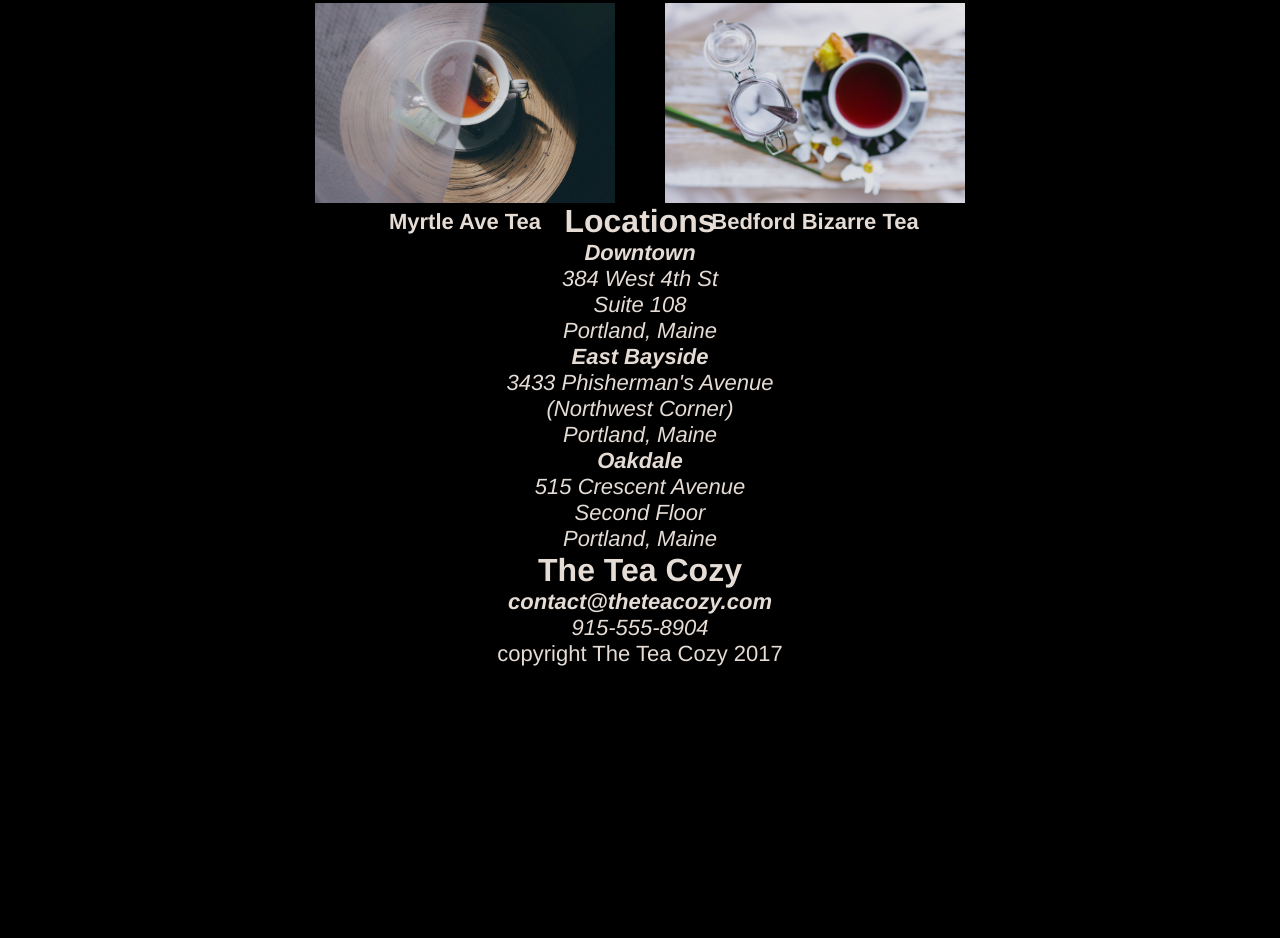
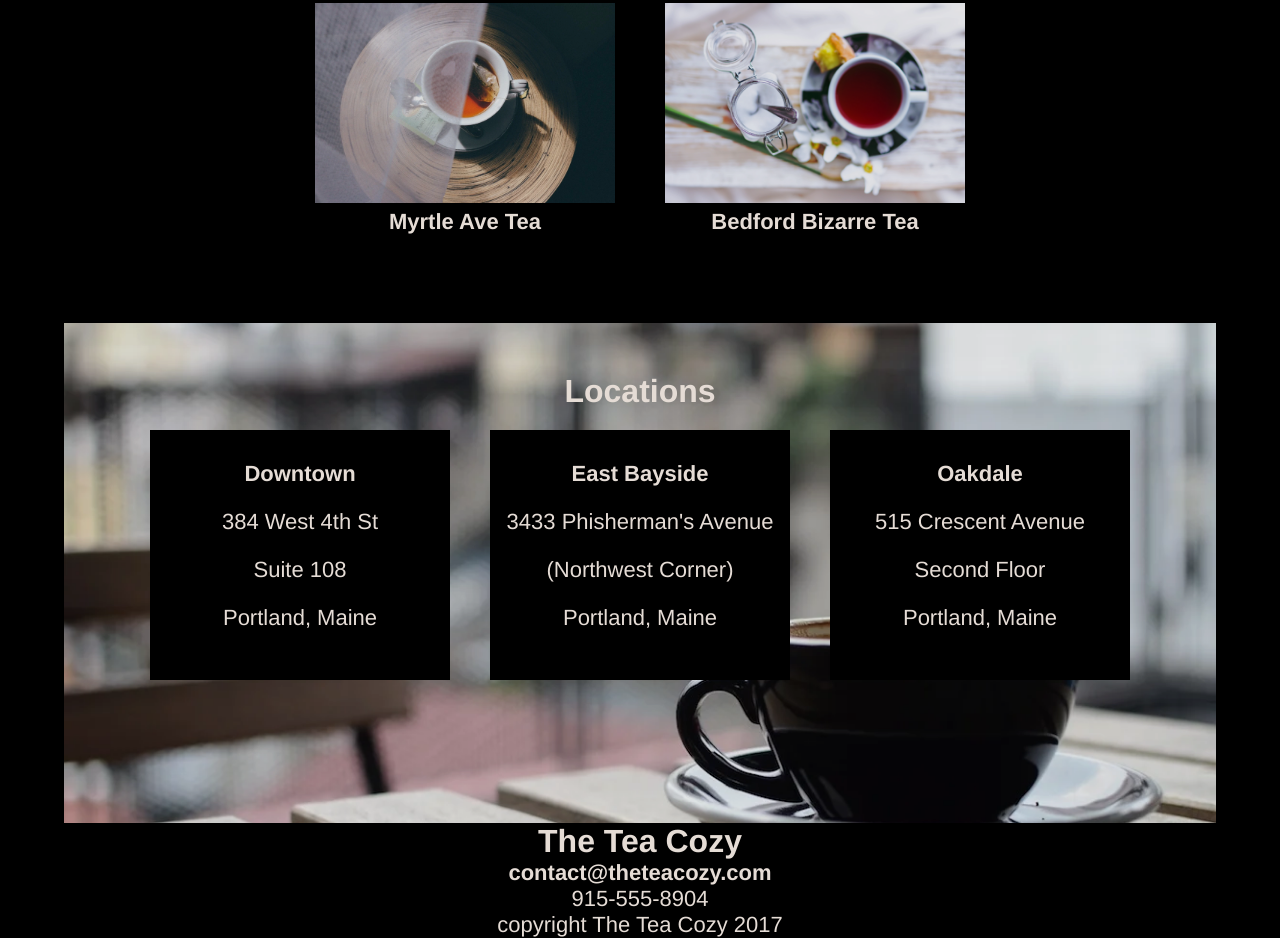
Before and after one commit to Nessvah/tea-cozy, a plain HTML site: page index.html in a window 1280 px wide. Shown: the part 1185-2123 px from the top of the page. Before the commit the page ends 1852 px from the top, so only its background shows below. Drawn offline with Linux system fonts and the light colour scheme.

Commit message:
location section ready

```diff
--- a/index.html
+++ b/index.html
@@ -39,7 +39,7 @@
 
     <!--FIRST SECTION STARTS-->
 
-    <section class="first-section">
+    <section class="tea-section">
       <header class="section-header">
         <h2>Tea of the Month</h2>
         <h4>What's steeping at The Tea Cozy?</h4>
@@ -75,33 +75,29 @@
     <!-- FIRST SECTION ENDS-->
 
     <!--SECOND SECTION STARTS-->
-    <section>
+    <section class="locations-section">
+      <h2 class="locations">Locations</h2>
       <div class="locations-container">
-        <div class="location-info">
-          <h2>Locations</h2>
-          <address>
+        <address class="location-info">
           <h3>Downtown</h3>
           <p>384 West 4th St</p>
           <p>Suite 108</p>
           <p>Portland, Maine</p>
         </address>
-        </div>
-        <div class="location-info">
-          <address>
+
+        <address class="location-info">
           <h3>East Bayside</h3>
           <p>3433 Phisherman's Avenue</p>
           <p>(Northwest Corner)</p>
           <p>Portland, Maine</p>
         </address>
-        </div>
-        <div class="location-info">
-          <address>
+
+        <address class="location-info">
           <h3>Oakdale</h3>
           <p>515 Crescent Avenue</p>
           <p>Second Floor</p>
           <p>Portland, Maine</p>
         </address>
-        </div>
       </div>
     </section>
     <!-- SECOND SECTION ENDS-->
--- a/resources/css/style.css
+++ b/resources/css/style.css
@@ -11,6 +11,10 @@ body {
 
 h2 {
   font-size: 2rem;
+}
+
+address {
+  font-style: normal;
 }
 /* NAVBAR */
 
@@ -92,3 +96,33 @@ li {
   width: 300px;
   height: 200px;
 }
+
+.locations-section {
+  height: 500px;
+  max-width: 90%;
+  background-image: url(/resources/assets/images/img-locations-background.webp);
+  background-position: center;
+  background-repeat: no-repeat;
+  background-size: cover;
+  margin: 0 auto;
+}
+.locations {
+  width: 100%;
+  padding-top: 50px;
+  padding-bottom: 20px;
+}
+
+.locations-container {
+  height: 50%;
+  display: flex;
+  justify-content: center;
+  gap: 40px;
+}
+
+.location-info {
+  background-color: black;
+  flex-basis: 300px;
+  line-height: 3rem;
+  opacity: 1;
+  padding-top: 20px;
+}
```
Lines whose indentation alone changed are shown as unchanged.
